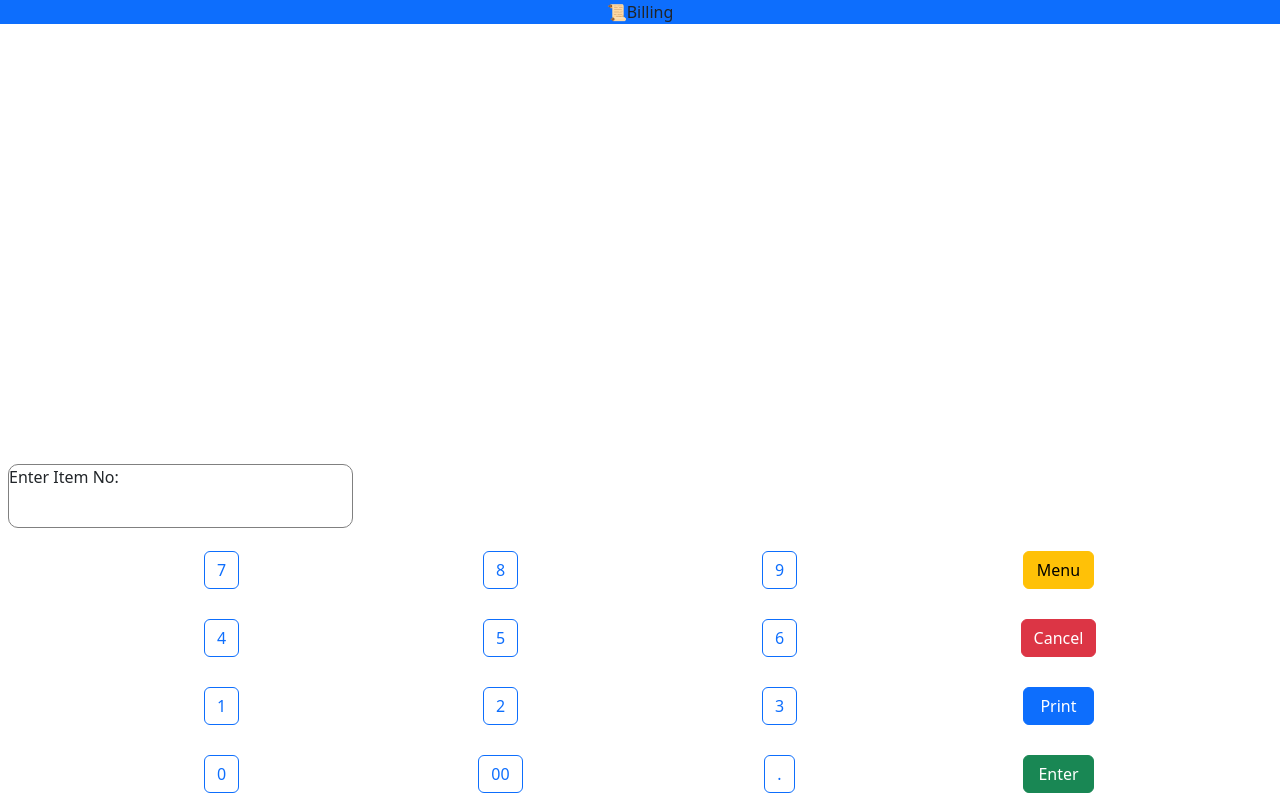
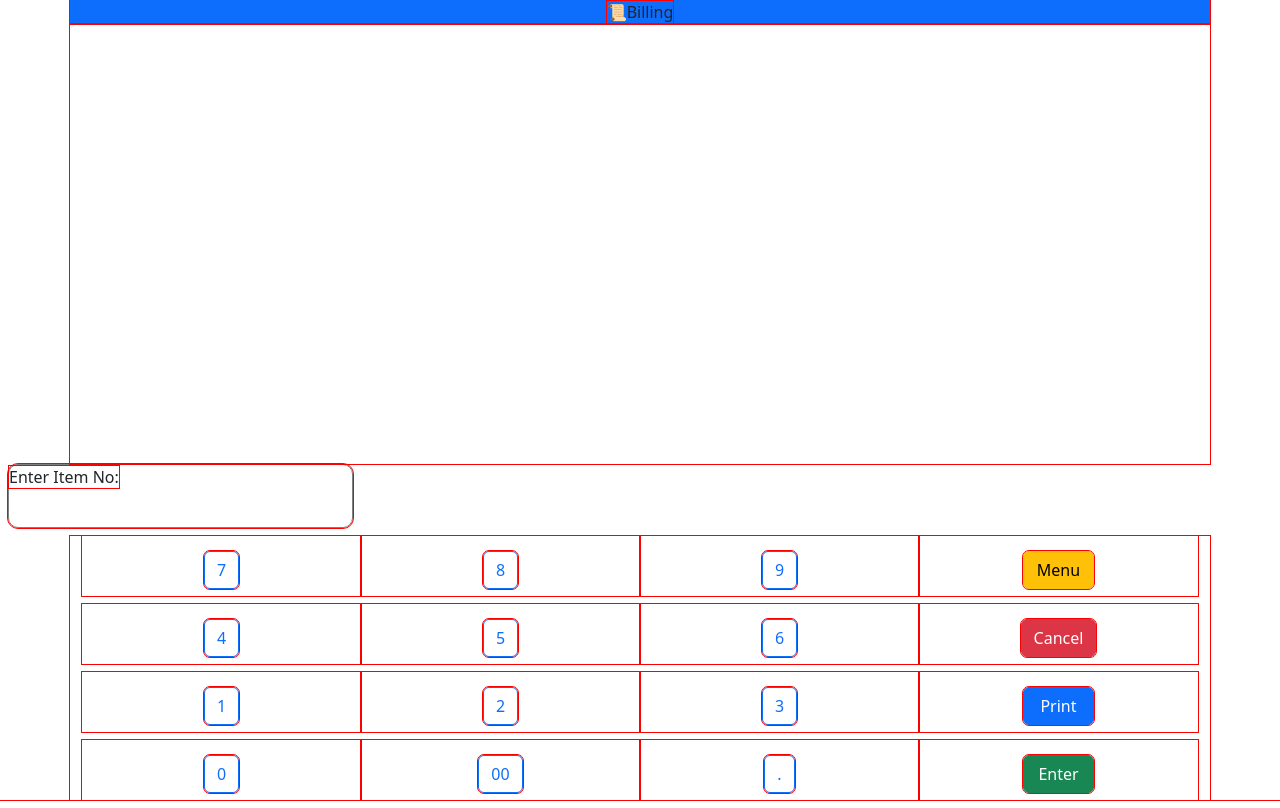
Before and after one commit to gokul-ceo/restuarentmanagement, a React (Create React App) app: page / in a window 1280 px wide. Built offline with nearby package versions, Linux system fonts and the light colour scheme.

Commit message:
added scroll inspector

```diff
--- a/src/component/BillItemDisplay.jsx
+++ b/src/component/BillItemDisplay.jsx
@@ -1,4 +1,5 @@
 import React from "react";
+import './billing.css';
 const style={
     display:{
         height:'55vh'
--- a/src/component/Billingdisplay.jsx
+++ b/src/component/Billingdisplay.jsx
@@ -1,5 +1,7 @@
 import React, { useState } from "react";
 import 'bootstrap/dist/css/bootstrap.min.css';
+import './billing.css';
+
 
 const style ={
     display:{
--- a/src/component/Billingkeyboard.jsx
+++ b/src/component/Billingkeyboard.jsx
@@ -2,6 +2,8 @@ import React, { useState } from "react";
 import 'bootstrap/dist/css/bootstrap.min.css'
 import Billingdisplay from "./Billingdisplay";
 import BillitemDisplay from "./BillItemDisplay";
+import './billing.css';
+
 const style={
     keyboard:{
 
@@ -11,12 +13,14 @@ let itemno = [];
 
 
 export function Billingkeyboard(){
+    const[count,setcount] = useState()
     function clickevent(event){
         itemno.push(event.target.value)
         console.log('clicked Item: ',itemno);
 
     }
     function handleenter(e){
+        setcount(count+1);
         if(itemno.length==='0'){
 
         }
--- a/src/component/Header.jsx
+++ b/src/component/Header.jsx
@@ -2,7 +2,7 @@ import React from "react";
 import 'bootstrap/dist/css/bootstrap.min.css'
 function Header(){
     return <>
-     <div className="container-xxl bg-primary text-center">
+     <div className="container-sm bg-primary text-center">
        <span>📜Billing</span>
      </div>
     </>
--- /dev/null
+++ b/src/component/billing.css
@@ -0,0 +1,6 @@
+slide-content .scroller {
+    width: 1024px;
+  }
+  * {
+    outline: 1px solid #f00 !important;
+  }
```
